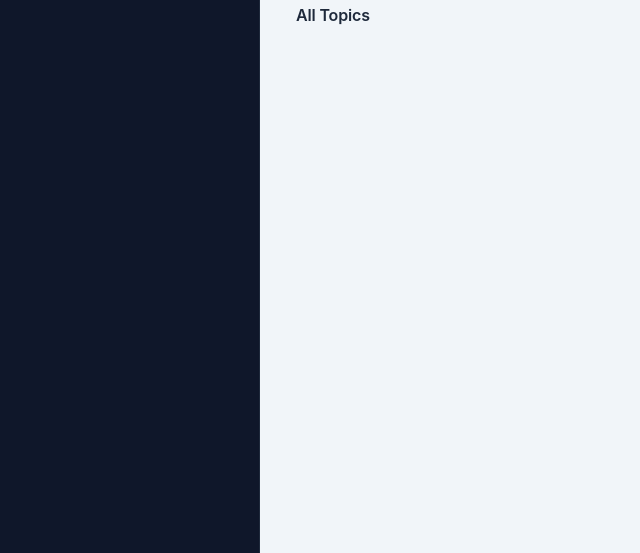
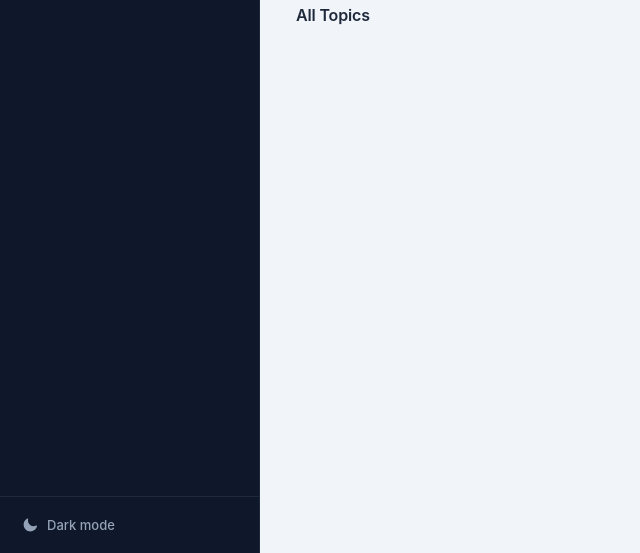
Before and after one commit to jraivitch/TechForge, a Flask app: page / in a window 1280 px wide. Shown: the part 247-800 px from the top of the page, without its empty margins (0-640 px from the left). Run offline with Flask 3, Linux system fonts and the light colour scheme; data that the repository does not hold is empty; some libraries are stand-ins or nearby versions.

Commit message:
Added Dark Mode

```diff
--- a/app/static/css/main.css
+++ b/app/static/css/main.css
@@ -36,6 +36,33 @@
   --font-mono: 'SF Mono', 'Fira Code', 'Fira Mono', 'Roboto Mono', Menlo, monospace;
 }
 
+/* ── Dark theme ───────────────────────────────────────────────
+   Activated by data-theme="dark" on the <html> element.
+   We only redefine the color variables here — every component
+   reads from these vars, so the whole UI recolors automatically. */
+:root[data-theme="dark"] {
+  --sidebar-bg:       #0b1120;   /* darkest layer */
+  --sidebar-border:   #1e293b;
+  --sidebar-hover:    #1e293b;
+  --sidebar-active-bg:#1e1b4b;
+
+  --bg:               #0f172a;   /* page background (mid layer) */
+  --card-bg:          #1e293b;   /* cards (lightest layer — elevation) */
+  --border:           #334155;
+  --shadow:           0 1px 3px rgba(0,0,0,.4), 0 1px 2px rgba(0,0,0,.3);
+
+  --text:             #f1f5f9;
+  --text-2:           #cbd5e1;
+  --text-3:           #94a3b8;
+}
+
+/* A few components hardcode light colors — override them for dark. */
+:root[data-theme="dark"] .code-block { background: #020617; border: 1px solid var(--border); }
+:root[data-theme="dark"] .tag        { background: #1e293b; }
+:root[data-theme="dark"] .btn--done  { background: #334155; color: var(--text-3); }
+:root[data-theme="dark"] .card--accent { background: #1e1b4b; border-color: #312e81; }
+:root[data-theme="dark"] .topic-card--link:hover { box-shadow: 0 4px 14px rgba(0,0,0,.45); }
+
 html { font-size: 16px; }
 
 body {
@@ -52,13 +79,13 @@ a { text-decoration: none; color: inherit; }
 /* ── Sidebar ──────────────────────────────────────────────── */
 .sidebar {
   width: var(--sidebar-w);
-  min-height: 100vh;
+  height: 100vh;
   background: var(--sidebar-bg);
   position: fixed;
   top: 0; left: 0;
   display: flex;
   flex-direction: column;
-  overflow-y: auto;
+  overflow: hidden;
   z-index: 100;
   border-right: 1px solid var(--sidebar-border);
 }
@@ -158,12 +185,17 @@ a { text-decoration: none; color: inherit; }
   color: #475569;
 }
 
-/* Topic list */
+/* Topic list — the only part of the sidebar that scrolls, so the
+   footer below stays pinned. flex:1 makes it absorb free space;
+   min-height:0 is required for a flex child to actually scroll. */
 .sidebar-topics {
   padding: 0 12px 24px;
   display: flex;
   flex-direction: column;
   gap: 1px;
+  flex: 1 1 auto;
+  min-height: 0;
+  overflow-y: auto;
 }
 
 .topic-item {
@@ -185,6 +217,42 @@ a { text-decoration: none; color: inherit; }
 
 .topic-icon { font-size: .875rem; flex-shrink: 0; }
 .topic-name { overflow: hidden; text-overflow: ellipsis; }
+
+/* ── Sidebar footer / theme toggle ────────────────────────── */
+.sidebar-footer {
+  flex-shrink: 0;
+  padding: 12px;
+  border-top: 1px solid var(--sidebar-border);
+}
+
+.theme-toggle {
+  display: flex;
+  align-items: center;
+  gap: 9px;
+  width: 100%;
+  padding: 8px 10px;
+  border-radius: var(--radius-xs);
+  background: transparent;
+  border: none;
+  color: var(--sidebar-text);
+  font-size: .8125rem;
+  font-weight: 500;
+  font-family: var(--font);
+  cursor: pointer;
+  transition: background .12s, color .12s;
+}
+
+.theme-toggle:hover { background: var(--sidebar-hover); color: #e2e8f0; }
+.theme-toggle svg { width: 16px; height: 16px; flex-shrink: 0; }
+
+/* Show the moon + "Dark mode" in light theme, sun + "Light mode" in dark.
+   Driven purely by CSS so the label is always correct, even before JS runs. */
+.theme-toggle .icon-sun,
+.theme-toggle .label-light { display: none; }
+:root[data-theme="dark"] .theme-toggle .icon-moon,
+:root[data-theme="dark"] .theme-toggle .label-dark { display: none; }
+:root[data-theme="dark"] .theme-toggle .icon-sun { display: block; }
+:root[data-theme="dark"] .theme-toggle .label-light { display: inline; }
 
 /* ── Main content ─────────────────────────────────────────── */
 .main-content {
@@ -738,7 +806,8 @@ a { text-decoration: none; color: inherit; }
 }
 
 @media (max-width: 800px) {
-  .sidebar { width: 100%; min-height: auto; position: static; }
+  .sidebar { width: 100%; height: auto; position: static; overflow: visible; }
+  .sidebar-topics { overflow-y: visible; }
   .main-content { margin-left: 0; padding: 20px 16px; }
   .card-grid--3, .card-grid--4 { grid-template-columns: 1fr 1fr; }
   .lesson-nav { grid-template-columns: 1fr; }
--- a/app/static/js/main.js
+++ b/app/static/js/main.js
@@ -44,4 +44,21 @@ document.addEventListener('DOMContentLoaded', function () {
   if (activeTopicLink) {
     activeTopicLink.scrollIntoView({ block: 'nearest' });
   }
+
+  // Theme toggle — flip the data-theme attribute and remember the choice.
+  // The anti-flash script in <head> reads this value on the next page load.
+  const themeToggle = document.getElementById('theme-toggle');
+  if (themeToggle) {
+    themeToggle.addEventListener('click', function () {
+      const root = document.documentElement;
+      const goingDark = root.getAttribute('data-theme') !== 'dark';
+      if (goingDark) {
+        root.setAttribute('data-theme', 'dark');
+        localStorage.setItem('theme', 'dark');
+      } else {
+        root.removeAttribute('data-theme');
+        localStorage.setItem('theme', 'light');
+      }
+    });
+  }
 });
--- a/app/templates/base.html
+++ b/app/templates/base.html
@@ -4,6 +4,19 @@
   <meta charset="UTF-8" />
   <meta name="viewport" content="width=device-width, initial-scale=1.0" />
   <title>{% block title %}TechForge{% endblock %}</title>
+
+  <!-- Anti-flash: apply the saved theme BEFORE the page paints, so there's
+       no flicker from light → dark on load. Runs inline in <head> on purpose. -->
+  <script>
+    (function () {
+      try {
+        if (localStorage.getItem('theme') === 'dark') {
+          document.documentElement.setAttribute('data-theme', 'dark');
+        }
+      } catch (e) { /* localStorage unavailable — fall back to light */ }
+    })();
+  </script>
+
   <link rel="stylesheet" href="{{ url_for('static', filename='css/main.css') }}" />
 </head>
 <body>
@@ -64,6 +77,19 @@
       {% endfor %}
     </nav>
 
+    <div class="sidebar-footer">
+      <button type="button" class="theme-toggle" id="theme-toggle" aria-label="Toggle dark mode">
+        <svg class="icon-moon" xmlns="http://www.w3.org/2000/svg" viewBox="0 0 20 20" fill="currentColor">
+          <path d="M7.455 2.004a.75.75 0 01.26.77 7 7 0 009.958 7.967.75.75 0 011.067.853A8.5 8.5 0 116.647 1.921a.75.75 0 01.808.083z"/>
+        </svg>
+        <svg class="icon-sun" xmlns="http://www.w3.org/2000/svg" viewBox="0 0 20 20" fill="currentColor">
+          <path fill-rule="evenodd" d="M10 2a.75.75 0 01.75.75v1.5a.75.75 0 01-1.5 0v-1.5A.75.75 0 0110 2zM10 15a.75.75 0 01.75.75v1.5a.75.75 0 01-1.5 0v-1.5A.75.75 0 0110 15zM4.464 4.464a.75.75 0 011.06 0l1.061 1.06a.75.75 0 01-1.06 1.061l-1.06-1.06a.75.75 0 010-1.061zM13.414 13.414a.75.75 0 011.061 0l1.06 1.06a.75.75 0 11-1.06 1.061l-1.06-1.06a.75.75 0 010-1.061zM2 10a.75.75 0 01.75-.75h1.5a.75.75 0 010 1.5h-1.5A.75.75 0 012 10zM15 10a.75.75 0 01.75-.75h1.5a.75.75 0 010 1.5h-1.5A.75.75 0 0115 10zM4.464 15.536a.75.75 0 010-1.061l1.06-1.06a.75.75 0 011.061 1.06l-1.06 1.06a.75.75 0 01-1.061 0zM13.414 6.586a.75.75 0 010-1.061l1.06-1.06a.75.75 0 111.061 1.06l-1.06 1.06a.75.75 0 01-1.061 0zM10 6a4 4 0 100 8 4 4 0 000-8z" clip-rule="evenodd"/>
+        </svg>
+        <span class="label-dark">Dark mode</span>
+        <span class="label-light">Light mode</span>
+      </button>
+    </div>
+
   </aside>
   <!-- ── End Sidebar ───────────────────────────────────────── -->
 
```
